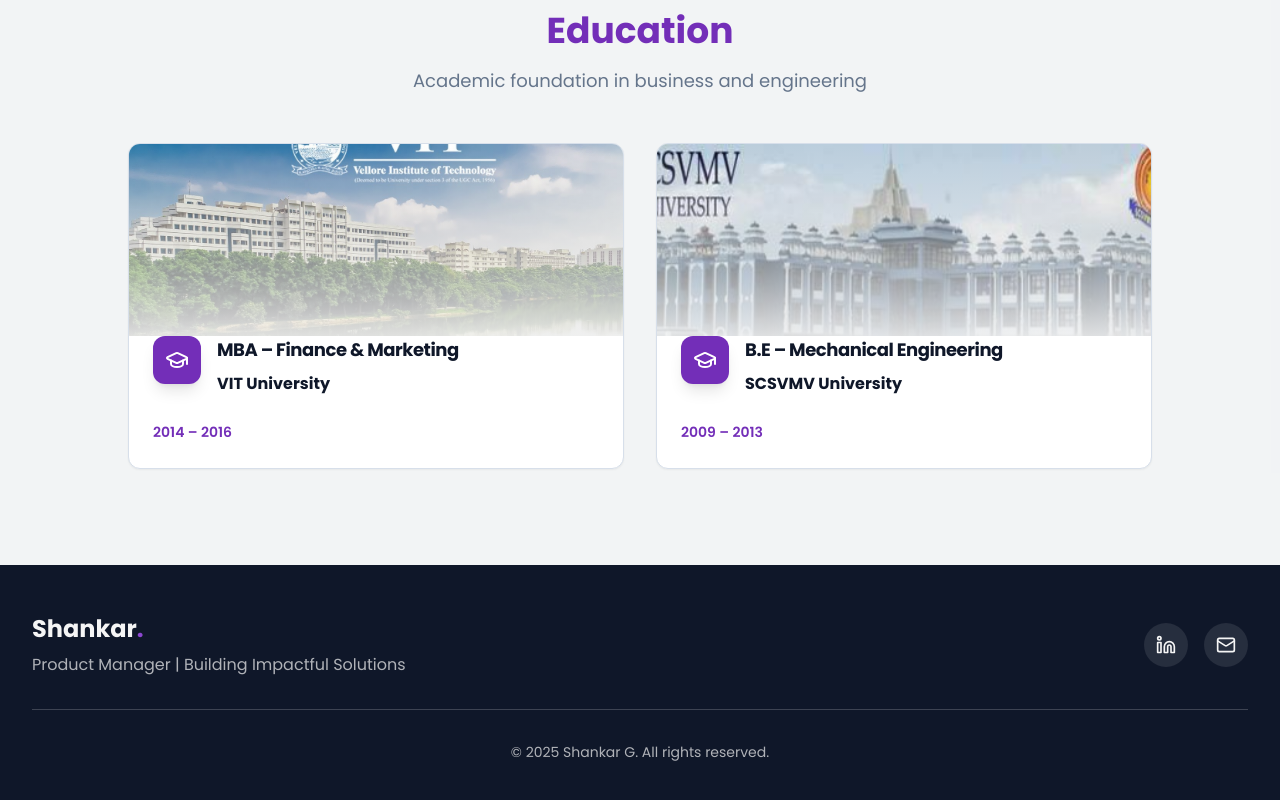
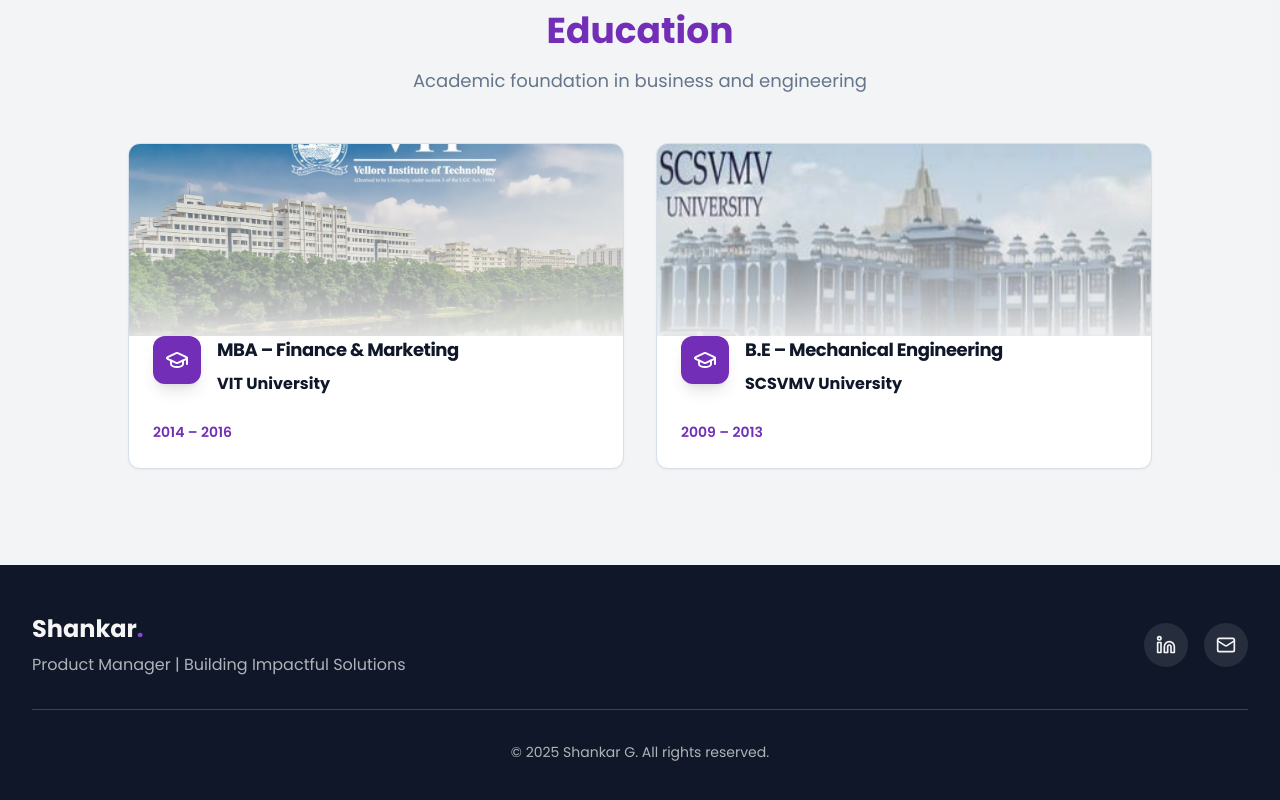
Before and after one commit to shankargportfolio/shankargportfolio.github.io, a React (Vite) app: page / in a window 1280 px wide. Shown: the part 4100-4900 px from the top of the page. Built offline with nearby package versions, Linux system fonts and the light colour scheme; the HTML template or start-up script is replaced by a standard one.

Commit message:
Align BE degree image

```diff
--- a/src/components/Education.tsx
+++ b/src/components/Education.tsx
@@ -42,7 +42,9 @@ const Education = () => {
                 <img
                   src={edu.image}
                   alt={edu.institution}
-                  className="w-full h-full object-cover group-hover:scale-105 transition-transform duration-300"
+                  className={`w-full h-full object-cover group-hover:scale-105 transition-transform duration-300 ${
+                    edu.institution === "SCSVMV University" ? "object-left" : ""
+                  }`}
                 />
                 <div className="absolute inset-0 bg-gradient-to-t from-background/90 to-transparent" />
               </div>
```
